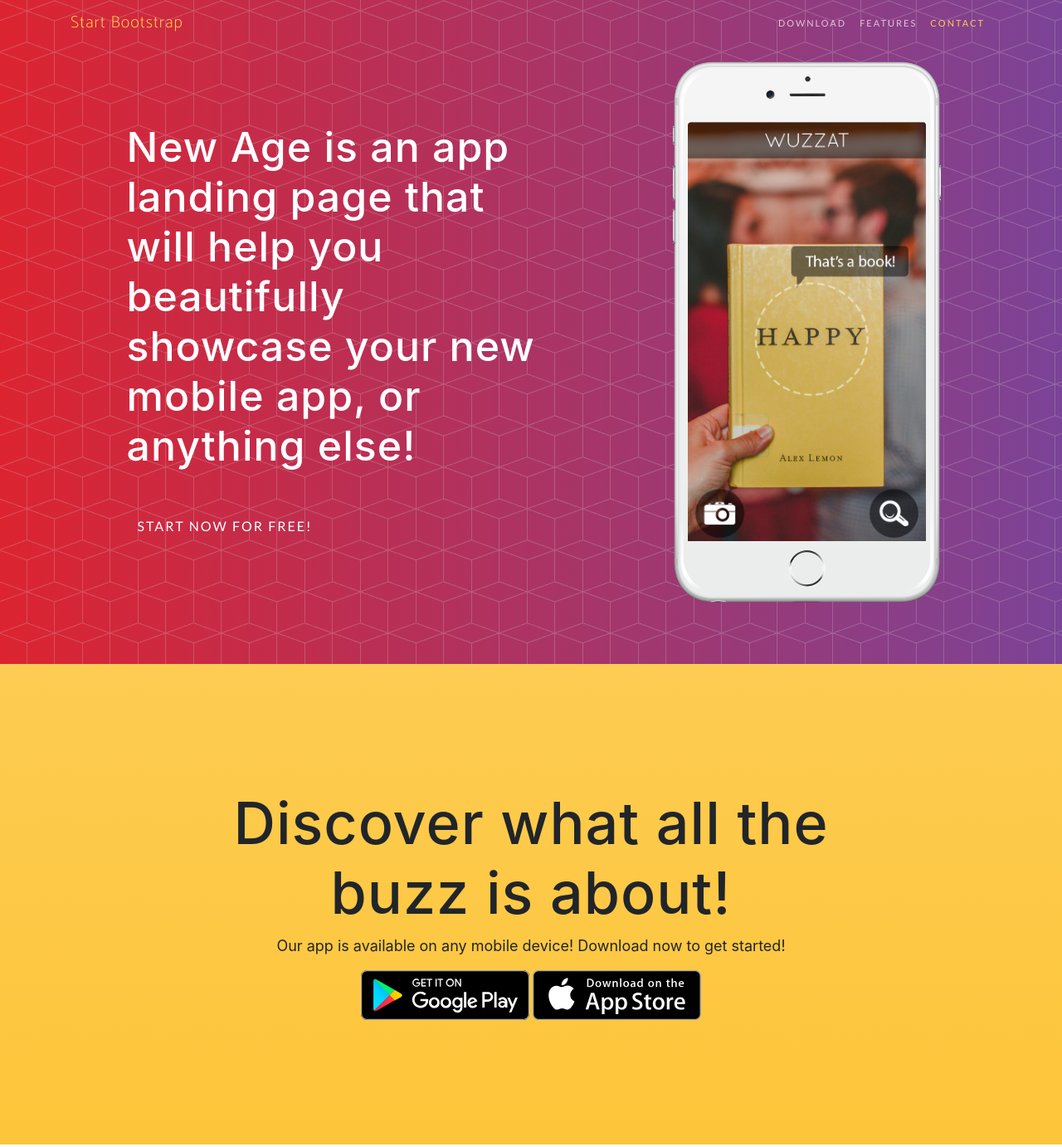
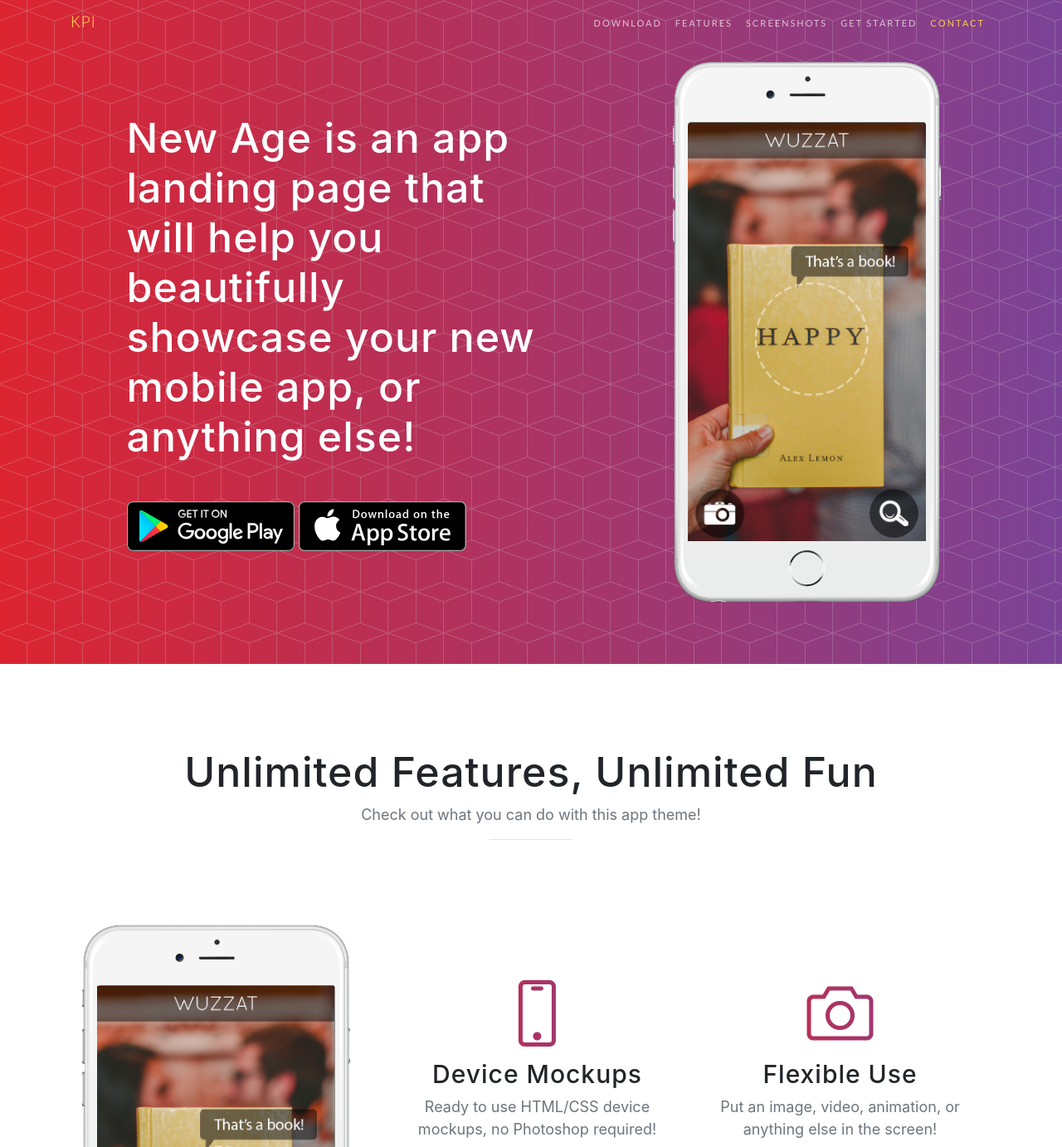
Before and after one commit to AlanSaracho/KPI-Landing-page, a website with bundled scripts: page index.html in a window 1280 px wide. Shown: the top 1382 px of the page at 83% size. Built offline with nearby package versions, Linux system fonts and the light colour scheme; a web font is replaced by a local one.

Commit message:
feat: add new navigation sections and delete download section

```diff
--- a/index.html
+++ b/index.html
@@ -8,7 +8,7 @@
     <meta name="description" content="">
     <meta name="author" content="">
 
-    <title>New Age - Start Bootstrap Theme</title>
+    <title>KPI Mobile</title>
 
     <!-- Bootstrap core CSS -->
     <link href="vendor/bootstrap/css/bootstrap.min.css" rel="stylesheet">
@@ -33,7 +33,7 @@
     <!-- Navigation -->
     <nav class="navbar navbar-expand-lg navbar-light fixed-top" id="mainNav">
       <div class="container">
-        <a class="navbar-brand js-scroll-trigger" href="#page-top">Start Bootstrap</a>
+        <a class="navbar-brand js-scroll-trigger" href="#page-top">KPI</a>
         <button class="navbar-toggler navbar-toggler-right" type="button" data-toggle="collapse" data-target="#navbarResponsive" aria-controls="navbarResponsive" aria-expanded="false" aria-label="Toggle navigation">
           Menu
           <i class="fa fa-bars"></i>
@@ -41,10 +41,16 @@
         <div class="collapse navbar-collapse" id="navbarResponsive">
           <ul class="navbar-nav ml-auto">
             <li class="nav-item">
-              <a class="nav-link js-scroll-trigger" href="#download">Download</a>
+              <a class="nav-link js-scroll-trigger" href="#masthead">Download</a>
             </li>
             <li class="nav-item">
               <a class="nav-link js-scroll-trigger" href="#features">Features</a>
+            </li>
+            <li class="nav-item">
+              <a class="nav-link js-scroll-trigger" href="#screenshoots">Screenshots</a>
+            </li>
+            <li class="nav-item">
+              <a class="nav-link js-scroll-trigger" href="#get-started">Get started</a>
             </li>
             <li class="nav-item">
               <a class="nav-link js-scroll-trigger" href="#contact">Contact</a>
@@ -54,13 +60,16 @@
       </div>
     </nav>
 
-    <header class="masthead">
+    <header class="masthead" id="masthead">
       <div class="container h-100">
         <div class="row h-100">
           <div class="col-lg-7 my-auto">
             <div class="header-content mx-auto">
               <h1 class="mb-5">New Age is an app landing page that will help you beautifully showcase your new mobile app, or anything else!</h1>
-              <a href="#download" class="btn btn-outline btn-xl js-scroll-trigger">Start Now for Free!</a>
+                <div class="badges">
+                  <a class="badge-link" href="#"><img src="img/google-play-badge.svg" alt=""></a>
+                  <a class="badge-link" href="#"><img src="img/app-store-badge.svg" alt=""></a>
+                </div>
             </div>
           </div>
           <div class="col-lg-5 my-auto">
@@ -81,21 +90,6 @@
         </div>
       </div>
     </header>
-
-    <section class="download bg-primary text-center" id="download">
-      <div class="container">
-        <div class="row">
-          <div class="col-md-8 mx-auto">
-            <h2 class="section-heading">Discover what all the buzz is about!</h2>
-            <p>Our app is available on any mobile device! Download now to get started!</p>
-            <div class="badges">
-              <a class="badge-link" href="#"><img src="img/google-play-badge.svg" alt=""></a>
-              <a class="badge-link" href="#"><img src="img/app-store-badge.svg" alt=""></a>
-            </div>
-          </div>
-        </div>
-      </div>
-    </section>
 
     <section class="features" id="features">
       <div class="container">
@@ -160,7 +154,7 @@
       </div>
     </section>
 
-    <section class="cta">
+    <section class="cta" id="get-started">
       <div class="cta-content">
         <div class="container">
           <h2>Stop waiting.<br>Start building.</h2>
--- a/scss/_download.scss
+++ b/scss/_download.scss
@@ -6,22 +6,6 @@ section.download {
         font-size: 50px;
         margin-top: 0;
     }
-    .badges {
-        .badge-link {
-            display: block;
-            margin-bottom: 25px;
-            &:last-child {
-                margin-bottom: 0;
-            }
-            img {
-                height: 60px;
-            }
-            @media(min-width: 768px) {
-                display: inline-block;
-                margin-bottom: 0;
-            }
-        }
-    }
     @media(min-width: 768px) {
         h2 {
             font-size: 70px;
--- a/scss/_masthead.scss
+++ b/scss/_masthead.scss
@@ -44,4 +44,20 @@ header.masthead {
             max-width: 325px;
         }
     }
+    .badges {
+        .badge-link {
+            display: block;
+            margin-bottom: 25px;
+            &:last-child {
+                margin-bottom: 0;
+            }
+            img {
+                height: 60px;
+            }
+            @media(min-width: 768px) {
+                display: inline-block;
+                margin-bottom: 0;
+            }
+        }
+    }
 }
```
Also changed, not shown: css/new-age.css, css/new-age.min.css, 1 other file.
